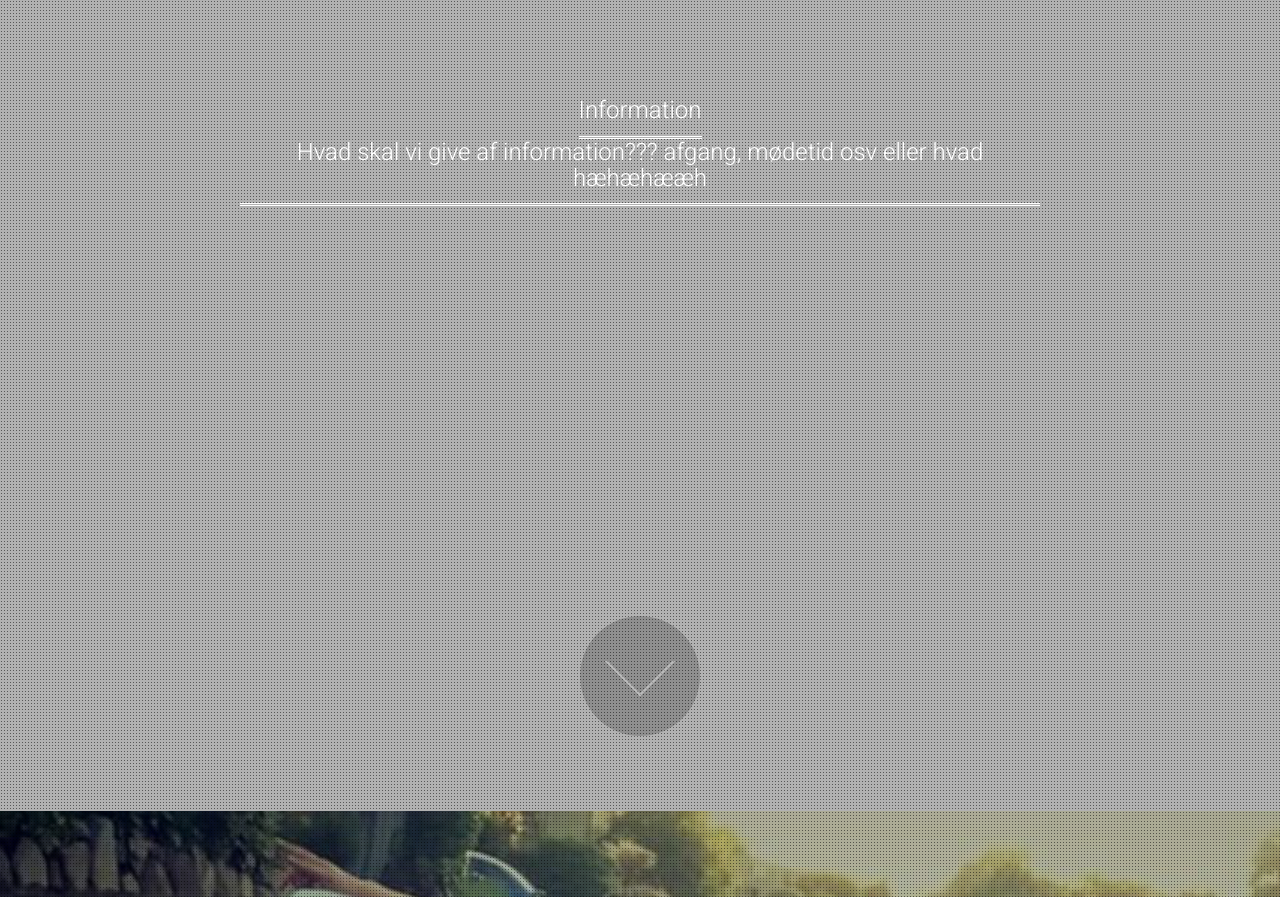
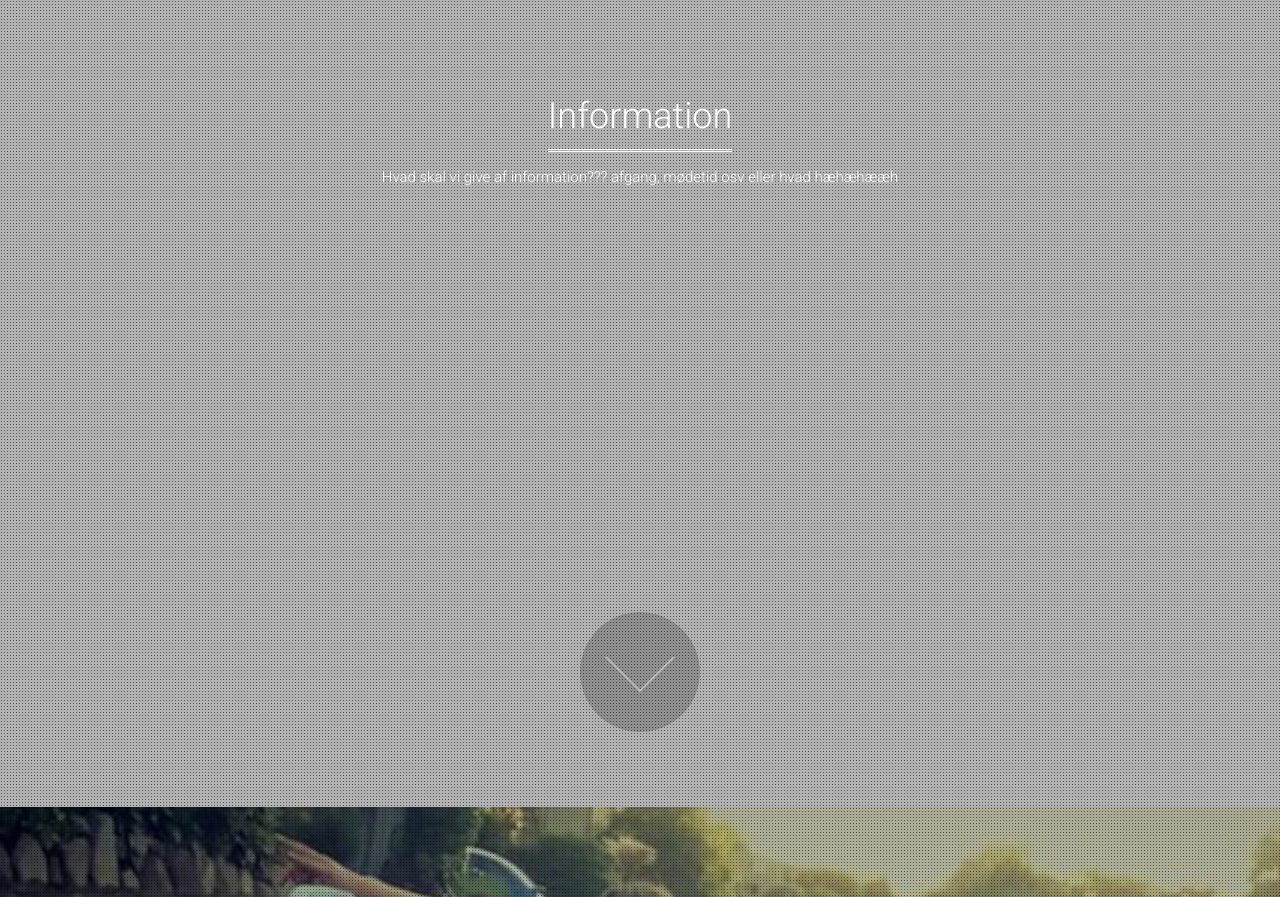
Before and after one commit to hoejbjerg/hoejbjerg.github.io, a plain HTML site: page index.html in a window 1280 px wide. Shown: the part 3177-4074 px from the top of the page. Drawn offline with Linux system fonts and the light colour scheme.

Commit message:
aasdasdas

```diff
--- a/assets/css/style.css
+++ b/assets/css/style.css
@@ -1226,7 +1226,7 @@ background: #00aaff;
 }
 
 .modal-background{
-	background: rgba(0,0,0,0.75);
+	background: rgba(0,0,0,0.8);
 }
 
 .modal-main {
--- a/index.html
+++ b/index.html
@@ -619,17 +619,14 @@
 	<section id="information" class="section-style" data-background-image="images/background/background01.JPG">
 		<div class="pattern height-resize">
 			<div class="container">
-				<h3 class="section-name">
+				<h1 class="section-name">
 					<span>
 						Information
 					</span>
-				</h3><!-- /.section-name -->
-				<h3 class="section-name">
-					<span>
-						Hvad skal vi give af information??? afgang, mødetid osv eller hvad hæhæhææh
-					</span>
-				</h3><!-- /.section-name -->
-
+				</h1><!-- /.section-name -->
+				<p class="section-description">
+					Hvad skal vi give af information??? afgang, mødetid osv eller hvad hæhæhææh
+				</p><!-- /.section-description -->
 				</div>
 				<!-- Noob extra space lol hæhæ doven -->
 				<p>
```
